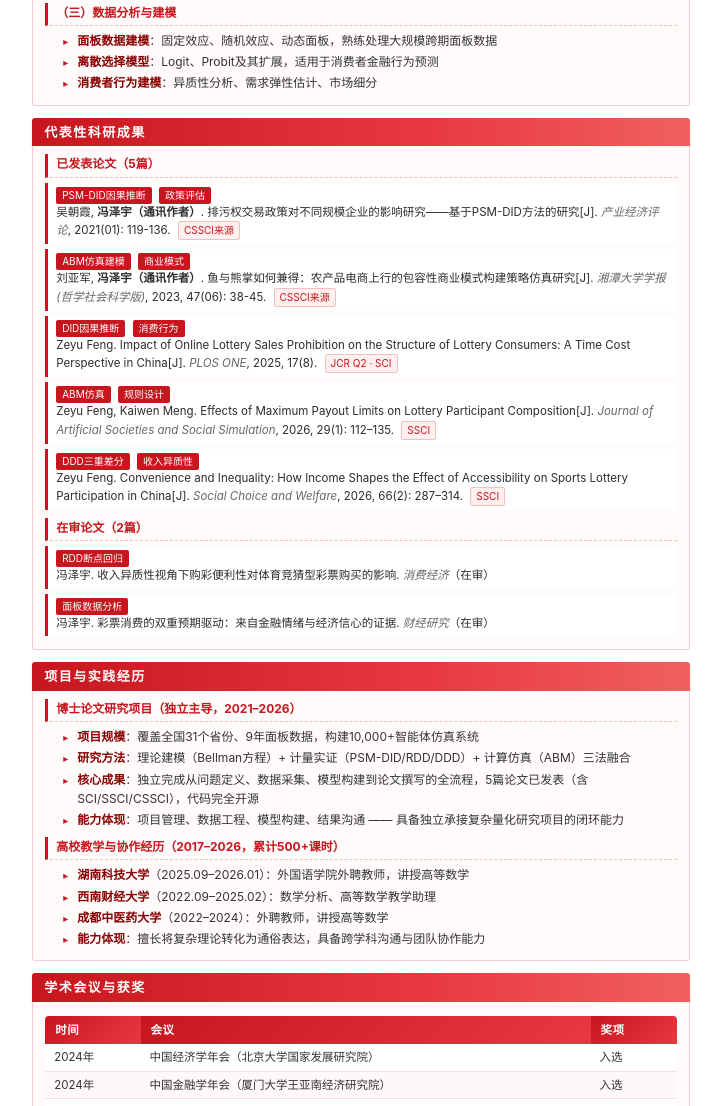
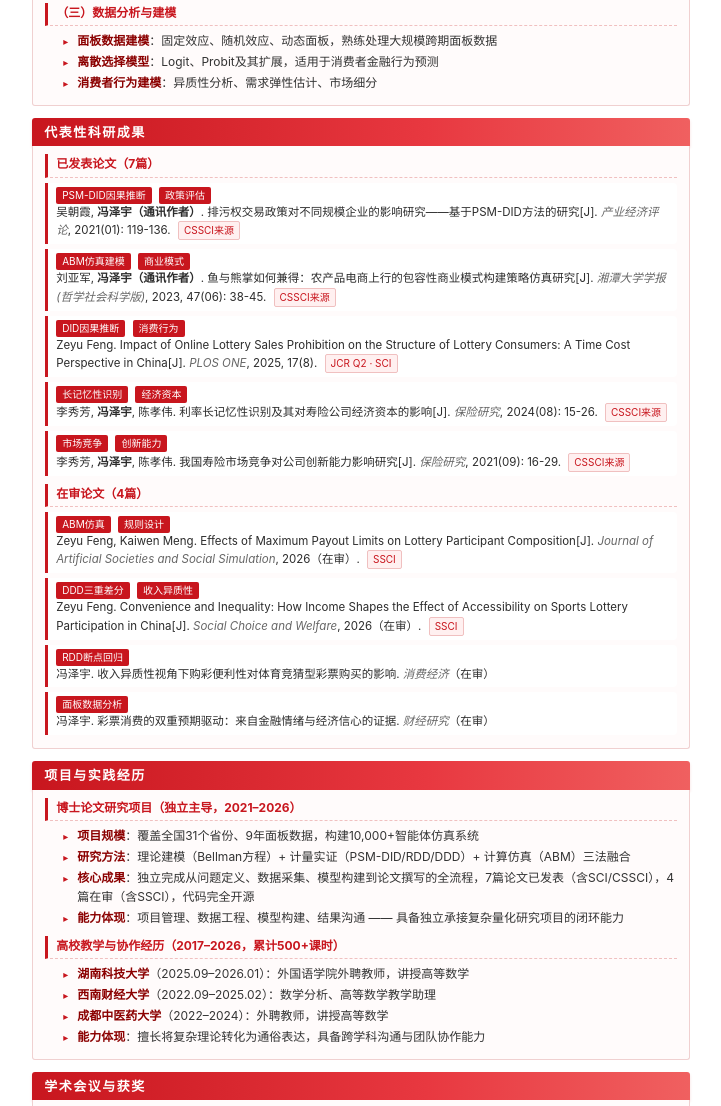
Before and after one commit to sxjl3496-spec/resume-bank, a plain HTML site: page index.html in a window 1280 px wide. Shown: the part 883-1989 px from the top of the page, without its empty margins (279-1000 px from the left). Drawn offline with Linux system fonts and the light colour scheme.

Commit message:
更新论文板块：新增2篇保险研究论文，调整2篇为在审
Co-Authored-By: Claude Opus 4.7 <noreply@anthropic.com>

```diff
--- a/index.html
+++ b/index.html
@@ -329,7 +329,7 @@ blockquote {
 <div class="section">
   <h2>代表性科研成果</h2>
   <div class="section-body">
-    <h3>已发表论文（5篇）</h3>
+    <h3>已发表论文（7篇）</h3>
 
     <div class="paper-item">
       <span class="method-tag">PSM-DID因果推断</span>
@@ -350,18 +350,28 @@ blockquote {
     </div>
 
     <div class="paper-item">
-      <span class="method-tag">ABM仿真</span>
-      <span class="method-tag">规则设计</span><br>
-      Zeyu Feng, Kaiwen Meng. Effects of Maximum Payout Limits on Lottery Participant Composition[J]. <span class="journal">Journal of Artificial Societies and Social Simulation</span>, 2026, 29(1): 112–135. <span class="tag">SSCI</span>
+      <span class="method-tag">长记忆性识别</span>
+      <span class="method-tag">经济资本</span><br>
+      李秀芳, <strong>冯泽宇</strong>, 陈孝伟. 利率长记忆性识别及其对寿险公司经济资本的影响[J]. <span class="journal">保险研究</span>, 2024(08): 15-26. <span class="tag">CSSCI来源</span>
     </div>
 
     <div class="paper-item">
+      <span class="method-tag">市场竞争</span>
+      <span class="method-tag">创新能力</span><br>
+      李秀芳, <strong>冯泽宇</strong>, 陈孝伟. 我国寿险市场竞争对公司创新能力影响研究[J]. <span class="journal">保险研究</span>, 2021(09): 16-29. <span class="tag">CSSCI来源</span>
+    </div>
+
+    <h3>在审论文（4篇）</h3>
+    <div class="paper-item">
+      <span class="method-tag">ABM仿真</span>
+      <span class="method-tag">规则设计</span><br>
+      Zeyu Feng, Kaiwen Meng. Effects of Maximum Payout Limits on Lottery Participant Composition[J]. <span class="journal">Journal of Artificial Societies and Social Simulation</span>, 2026（在审）. <span class="tag">SSCI</span>
+    </div>
+    <div class="paper-item">
       <span class="method-tag">DDD三重差分</span>
       <span class="method-tag">收入异质性</span><br>
-      Zeyu Feng. Convenience and Inequality: How Income Shapes the Effect of Accessibility on Sports Lottery Participation in China[J]. <span class="journal">Social Choice and Welfare</span>, 2026, 66(2): 287–314. <span class="tag">SSCI</span>
+      Zeyu Feng. Convenience and Inequality: How Income Shapes the Effect of Accessibility on Sports Lottery Participation in China[J]. <span class="journal">Social Choice and Welfare</span>, 2026（在审）. <span class="tag">SSCI</span>
     </div>
-
-    <h3>在审论文（2篇）</h3>
     <div class="paper-item">
       <span class="method-tag">RDD断点回归</span><br>
       冯泽宇. 收入异质性视角下购彩便利性对体育竞猜型彩票购买的影响. <span class="journal">消费经济</span>（在审）
@@ -381,7 +391,7 @@ blockquote {
     <ul class="md-ul">
       <li><strong>项目规模</strong>：覆盖全国31个省份、9年面板数据，构建10,000+智能体仿真系统</li>
       <li><strong>研究方法</strong>：理论建模（Bellman方程）+ 计量实证（PSM-DID/RDD/DDD）+ 计算仿真（ABM）三法融合</li>
-      <li><strong>核心成果</strong>：独立完成从问题定义、数据采集、模型构建到论文撰写的全流程，5篇论文已发表（含SCI/SSCI/CSSCI），代码完全开源</li>
+      <li><strong>核心成果</strong>：独立完成从问题定义、数据采集、模型构建到论文撰写的全流程，7篇论文已发表（含SCI/CSSCI），4篇在审（含SSCI），代码完全开源</li>
       <li><strong>能力体现</strong>：项目管理、数据工程、模型构建、结果沟通 —— 具备独立承接复杂量化研究项目的闭环能力</li>
     </ul>
 
```
